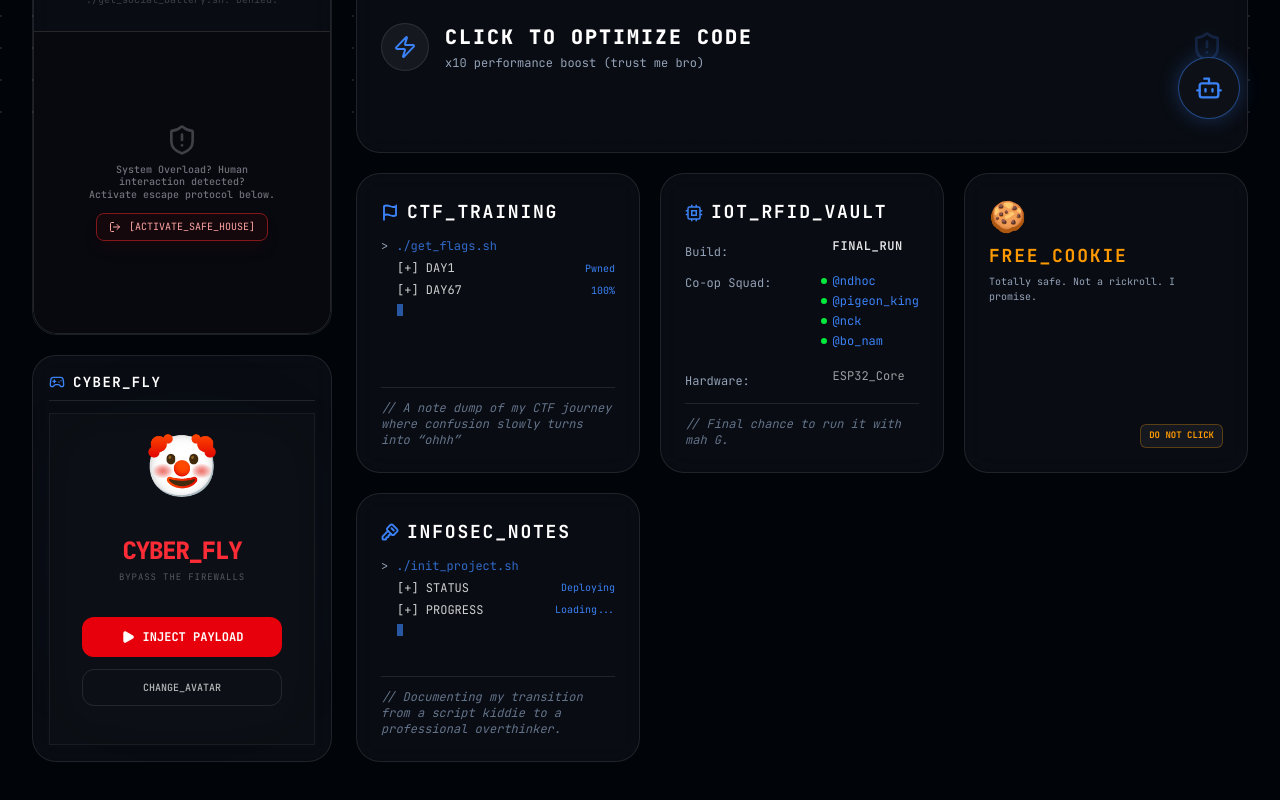
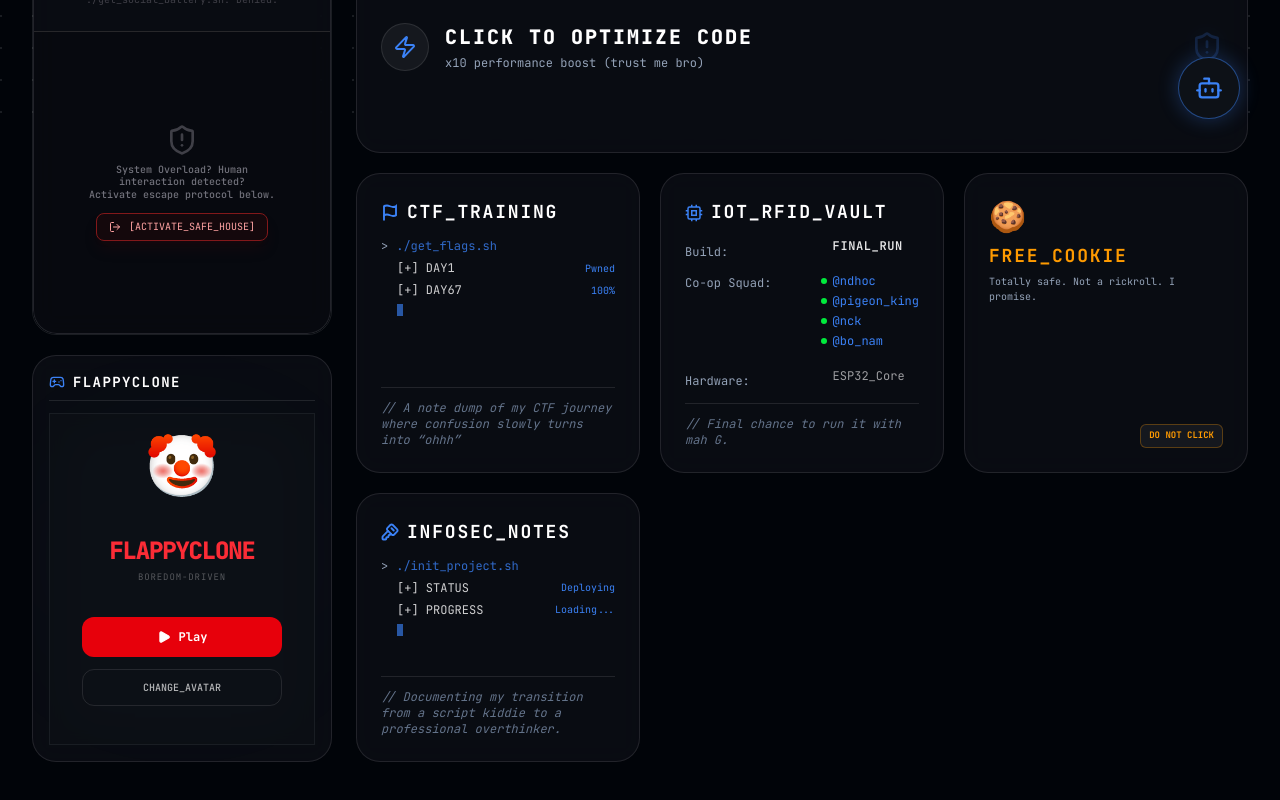
Before and after one commit to anphan991/blog, a Next.js app: page / in a window 1280 px wide. Shown: the part 657-1457 px from the top of the page. Built offline with nearby package versions, Linux system fonts and the light colour scheme.

Commit message:
remove cringe issue

```diff
--- a/app/api/chat/route.ts
+++ b/app/api/chat/route.ts
@@ -30,7 +30,7 @@ Bạn có nhiệm vụ hướng dẫn người dùng khám phá các tính năng
   + Hover Text "An Phan": Nhấn giữ chuột vào chữ "An Phan" đê kích hoạt hiệu ứng hacker.
   + Thú cưng ảo (ASCII Cyber Pet): Nhận các lệnh terminal như 'hi', 'hack', 'coffee'.
   + Anime Meme: Cánh cụt xoay 360 độ, guitar Bocchi the Rock rung lắc.
-- CYBER FLY: Mini-game ẩn điều khiển bằng phím Space hoặc Click chuột. (Chatbot khóa phím Space bằng e.stopPropagation() để người dùng không vô tình kích hoạt game khi đang chat).
+- Flappy Clone: Mini-game ẩn điều khiển bằng phím Space hoặc Click chuột. (Chatbot khóa phím Space bằng e.stopPropagation() để người dùng không vô tình kích hoạt game khi đang chat).
 - LANDSCAPE ENFORCER: Tính năng UX tự động khóa màn hình (CSS thuần), ép người dùng thiết bị di động phải xoay ngang máy để xem các biểu đồ phức tạp.
 
 [3. DỮ LIỆU DỰ ÁN (PROJECT DATABANKS)]
--- a/app/page.tsx
+++ b/app/page.tsx
@@ -78,7 +78,7 @@ const GameCard = ({ chaosMode, className = "" }: { chaosMode: boolean, className
     <div className="flex items-center justify-between z-10 border-b border-white/10 pb-2">
       <h3 className={`text-sm font-bold uppercase tracking-widest flex items-center gap-2 ${chaosMode ? 'text-red-400' : 'text-white'}`}>
         <Gamepad2 size={16} className={`${chaosMode ? 'text-red-500' : 'text-[#3B82F6]'} group-hover:animate-pulse`} />
-        Cyber_Fly
+        FlappyClone
       </h3>
     </div>
 
--- a/components/CyberChat.tsx
+++ b/components/CyberChat.tsx
@@ -20,7 +20,7 @@ export default function CyberChat() {
 
   // Gợi ý nhanh cho người dùng
   const quickActions = [
-    { label: 'Cyber Fly?', icon: <Zap size={12} />, query: 'Làm sao để chơi game Cyber Fly?' },
+    { label: 'Flappy Clone?', icon: <Zap size={12} />, query: 'Làm sao để chơi game Flappy Clone?' },
     { label: 'Tech Stack', icon: <Globe size={12} />, query: 'Hệ thống này sử dụng những công nghệ gì?' },
     { label: 'Chức năng', icon: <Terminal size={12} />, query: 'Blog có những tính năng gì nổi bật?' },
   ];
--- a/components/FlappyBird.tsx
+++ b/components/FlappyBird.tsx
@@ -305,8 +305,8 @@ const CyberFlyGame: React.FC = () => {
       {gameState === 'START' && (
         <div className="absolute inset-0 z-30 flex flex-col items-center justify-center bg-[#0d1117]/80 backdrop-blur-sm p-6">
           <div className="text-6xl mb-6 animate-bounce">{selectedEmoji}</div>
-          <h1 className="text-2xl font-black text-red-500 mb-1 tracking-tighter uppercase">Cyber_Fly</h1>
-          <p className="text-white/30 text-[9px] uppercase tracking-widest mb-8">Bypass the firewalls</p>
+          <h1 className="text-2xl font-black text-red-500 mb-1 tracking-tighter uppercase">FlappyClone</h1>
+          <p className="text-white/30 text-[9px] uppercase tracking-widest mb-8">boredom-driven</p>
 
           <div className="flex flex-col gap-3 w-full max-w-[200px]">
             <button
@@ -314,7 +314,7 @@ const CyberFlyGame: React.FC = () => {
               onClick={(e) => resetGame(e)}
               className="w-full py-3 bg-red-600 hover:bg-red-500 text-white font-bold flex items-center justify-center gap-2 transition-all active:scale-95 rounded-xl text-xs"
             >
-              <Play size={14} fill="currentColor" /> INJECT PAYLOAD
+              <Play size={14} fill="currentColor" /> Play
             </button>
             <button
               suppressHydrationWarning
--- a/content/infosec/software_sercurity.md
+++ b/content/infosec/software_sercurity.md
@@ -9,13 +9,13 @@ level: "PANIC_MODE_ON"
 ---
 > "Viết code mà không có bug cũng giống như nấu mì Hảo Hảo mà không bỏ gói muối: Tồn tại nhưng vô hồn. Nhưng nếu bug của bạn lỏ đến mức dâng luôn cả cái server cho giang hồ mạng, thì chúc mừng, bạn vừa đẻ ra một lỗ hổng bảo mật đi vào lòng đất." 🍜💥
 
-Dưới đây là phần mở bát cho chuyên mục Software Security - tập trung vào phần **Buffer Overflow** của mảng Pwnable: . Đọc kỹ để hiểu bộ nhớ máy tính nó vận hành thế nào, để sau này vác máy đi thực chiến không bị các pháp sư mạng khè cho khóc thét nhé!
+Dưới đây là phần mở bát cho chuyên mục Software Security - tập trung vào phần **Buffer Overflow** của mảng Pwnable: . Đọc kỹ để hiểu bộ nhớ máy tính nó vận hành thế nào, để sau này vác máy đi thực chiến không bị khè cho khóc thét nhé!
 
 ## 1.1 Khởi động: Lỗ hổng phần mềm và Sự thật cảm lạnh (The Reality Check)
 
-Chúng ta thường hay tự ái cãi cùn với Tester rằng "trên máy em nó vẫn chạy bình thường", nhưng sự thật từ các bô lão thống kê thì vả đôm đốp vào mặt:
+Chúng ta thường hay tự ái cãi cùn với Tester rằng "trên máy em nó vẫn chạy bình thường", nhưng sự thật từ thống kê thì vả đôm đốp vào mặt:
 
-* Trung bình một developer "đẻ" ra tới 70 con bugs trên mỗi 1000 dòng code. Một con số mang đậm tính chất báo thủ!
+* Trung bình một developer "đẻ" ra tới 70 con bugs trên mỗi 1000 dòng code. Quá báo!
 
 
 * Và buồn thay, khoảng 15 bugs/1000 dòng code sẽ lọt qua mọi vòng test và đến thẳng tay khách hàng.
```
